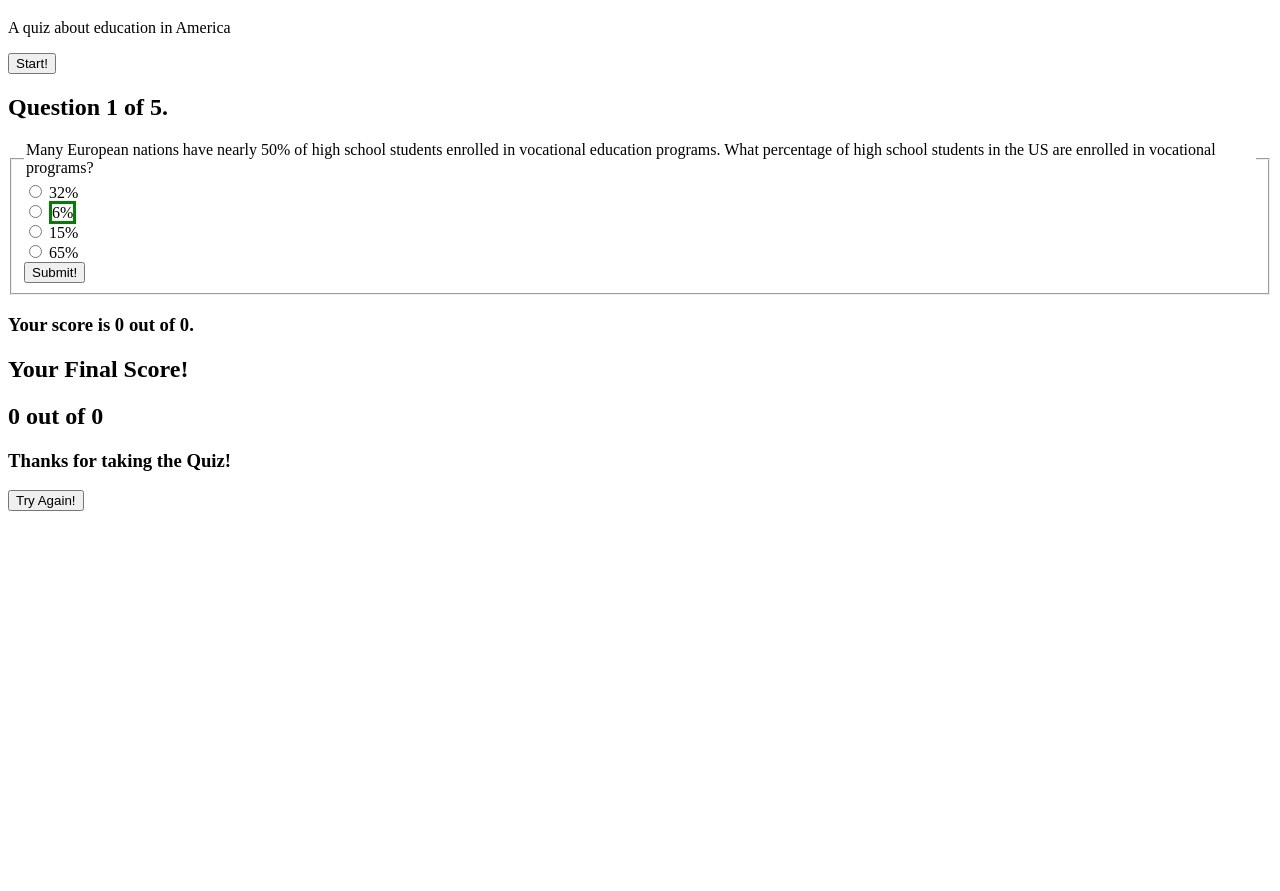
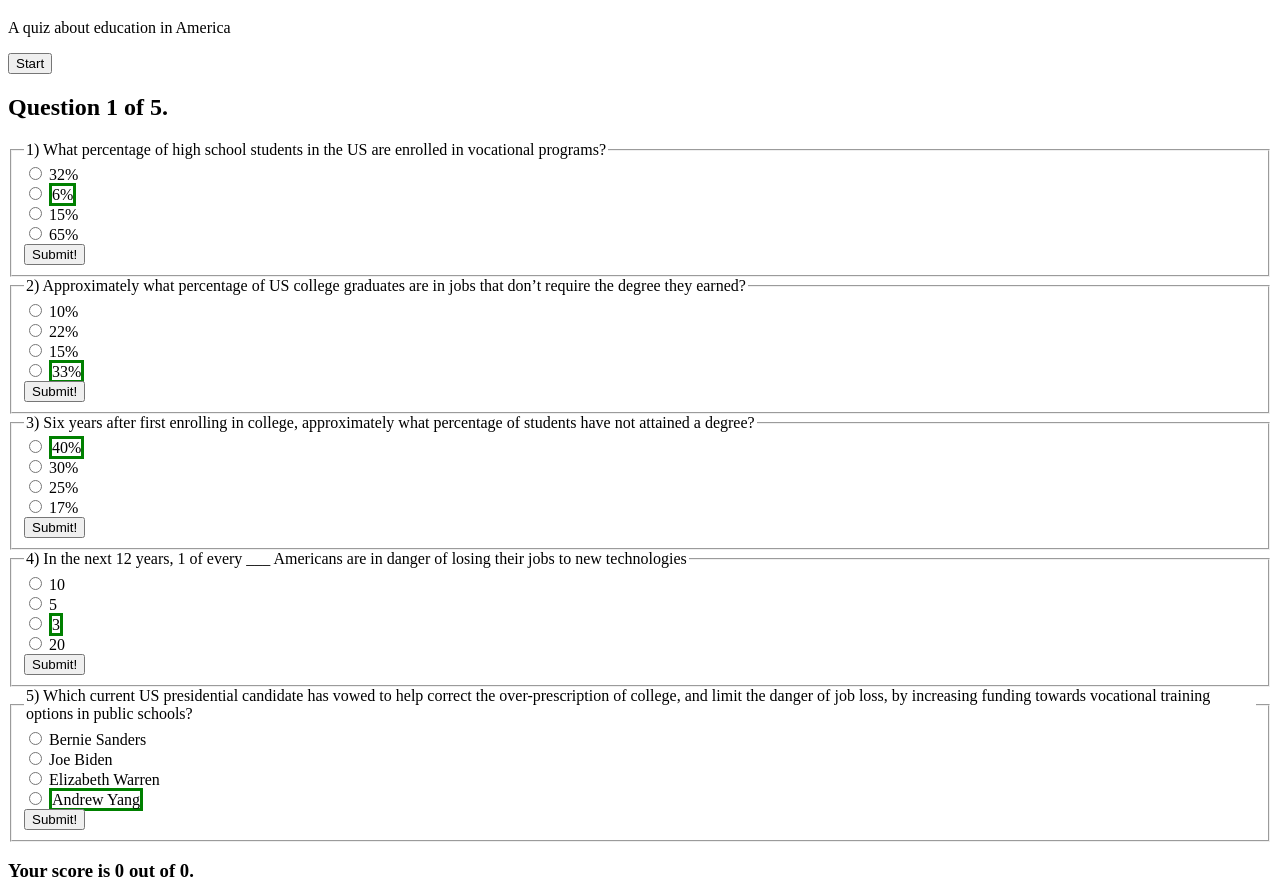
Before and after one commit to george-arnold/quiz-application, a plain HTML site: page index.html in a window 1280 px wide. Shown: the part 61-952 px from the top of the page. Before the commit the page ends 800 px from the top, so only its background shows below. Drawn offline with nearby package versions, Linux system fonts and the light colour scheme.

Commit message:
updated for feedback, 5 questions added as requested

```diff
--- a/index.html
+++ b/index.html
@@ -5,6 +5,10 @@
     <meta name="viewport" content="width=device-width, initial-scale=1.0">
     <meta http-equiv="X-UA-Compatible" content="ie=edge">
     <title>The American Education Quiz </title>
+    <script
+  src="https://code.jquery.com/jquery-3.4.1.js"
+  integrity="sha256-WpOohJOqMqqyKL9FccASB9O0KwACQJpFTUBLTYOVvVU="
+  crossorigin="anonymous"></script>
 </head>
 <body>
     <!-- The title page of the quiz-->
@@ -14,9 +18,7 @@
     <main>
         <p>A quiz about education in America</p>
 
-    <button>
-        <span>Start!</span>
-    </button>
+    <button class = "js-start-button"> Start </button>
     </main>
 <!-- After hitting start, this should generate-->
     <section>
@@ -24,8 +26,7 @@
 
         <form>
                 <fieldset>
-                        <legend class="question">Many European nations have nearly 50% of high school students enrolled in
-                            vocational education programs. What percentage of high school students in the US are enrolled
+                        <legend class="question"> 1) What percentage of high school students in the US are enrolled
                             in vocational programs? </legend>
                         <input type="radio" name="education" id="ans-1" value="0">
                         <label for="ans-great-1">32%</label>
@@ -39,13 +40,93 @@
                         <input type="radio" name="education" id="ans-4" value="3">
                         <label for="ans-great-3">65%</label>
                         <br>
+                        <button type='submit'>Submit!</button>
+                </fieldset>
+        </form>
+        <form>
+                <fieldset>
+                        <legend class="question question-2">2) Approximately what percentage of US college graduates are in jobs that don’t require the degree they earned?  </legend>
+                        <input type="radio" name="education" id="ans-1" value="0">
+                        <label for="ans-1">10%</label>
+                        <br>
+                        <input type="radio" name="education" id="ans-2" value="1">
+                        <label  for="ans-2">22%</label>
+                        <br>
+                        <input type="radio" name="education" id="ans-3" value="2">
+                        <label for="ans-3">15%</label>
+                        <br>
+                        <input type="radio" name="education" id="ans-4" value="3">
+                        <label style="border:3px solid green;" for="ans-4">33%</label>
+                        <br>
+                        <button type='submit'>Submit!</button>
+                </fieldset>
+        </form>
+        <form>
+                <fieldset>
+                        <legend class="question question-3">3) Six years after first enrolling in college, approximately what percentage of students have not attained a degree? </legend>
+                        <input type="radio" name="education" id="ans-1" value="0">
+                        <label style="border:3px solid green;" for="ans-1">40%</label>
+                        <br>
+                        <input type="radio" name="education" id="ans-2" value="1">
+                        <label  for="ans-2">30%</label>
+                        <br>
+                        <input type="radio" name="education" id="ans-3" value="2">
+                        <label for="ans-3">25%</label>
+                        <br>
+                        <input type="radio" name="education" id="ans-4" value="3">
+                        <label  for="ans-4">17%</label>
+                        <br>
+                        <button type='submit'>Submit!</button>
+                </fieldset>
+        </form>
+        <form>
+                <fieldset>
+                        <legend class="question question-3">4) In the next 12 years, 1 of every ___ Americans are in danger of losing their jobs to new technologies </legend>
+                        <input type="radio" name="education" id="ans-1" value="0">
+                        <label for="ans-1">10</label>
+                        <br>
+                        <input type="radio" name="education" id="ans-2" value="1">
+                        <label  for="ans-2">5</label>
+                        <br>
+                        <input type="radio" name="education" id="ans-3" value="2">
+                        <label  style="border:3px solid green;" for="ans-3">3</label>
+                        <br>
+                        <input type="radio" name="education" id="ans-4" value="3">
+                        <label  for="ans-4">20</label>
+                        <br>
+                        <button type='submit'>Submit!</button>
+                </fieldset>
+
+        </form>
+        <form>
+                <fieldset>
+                        <legend class="question question-3">5) Which current US presidential candidate has vowed to help correct the over-prescription of college,
+                             and limit the danger of job loss, by increasing funding towards vocational training options in public schools? </legend>
+                        <input type="radio" name="education" id="ans-1" value="0">
+                        <label for="ans-1">Bernie Sanders</label>
+                        <br>
+                        <input type="radio" name="education" id="ans-2" value="1">
+                        <label  for="ans-2">Joe Biden</label>
+                        <br>
+                        <input type="radio" name="education" id="ans-3" value="2">
+                        <label for="ans-3">Elizabeth Warren</label>
+                        <br>
+                        <input type="radio" name="education" id="ans-4" value="3">
+                        <label  style="border:3px solid green;" for="ans-4">Andrew Yang</label>
+                        <br>
                         <button type='submit' for="question">Submit!</button>
                 </fieldset>
+
         </form>
         <h3> Your score is <span class ="current-score"> 0</span> out of <span class= "possible-score">0</span>.</h3>
         </section>
 
-<!-- After hitting submit, the next question should generate with same template-->
+<!-- After hitting submit, a prompt will arise with whether or not you were right and next question should generate with same template-->
+<section style="border:2px solid black;">
+<h1> Your answer was <span style="color:red;">******</span></h1>
+<p>More information about the correct answer goes here. </p>
+<button>Next!</button>
+</section>
 <!-- After submitting final question, this page will generate-->
 <section>
     <h1>Your Final Score!</h1>
@@ -58,5 +139,6 @@
     <h3> Thanks for taking the Quiz!</h3>
     <button href="index.html">Try Again!</button>
 </footer>
+<script src="main.js"></script>
 </body>
 </html>
```
